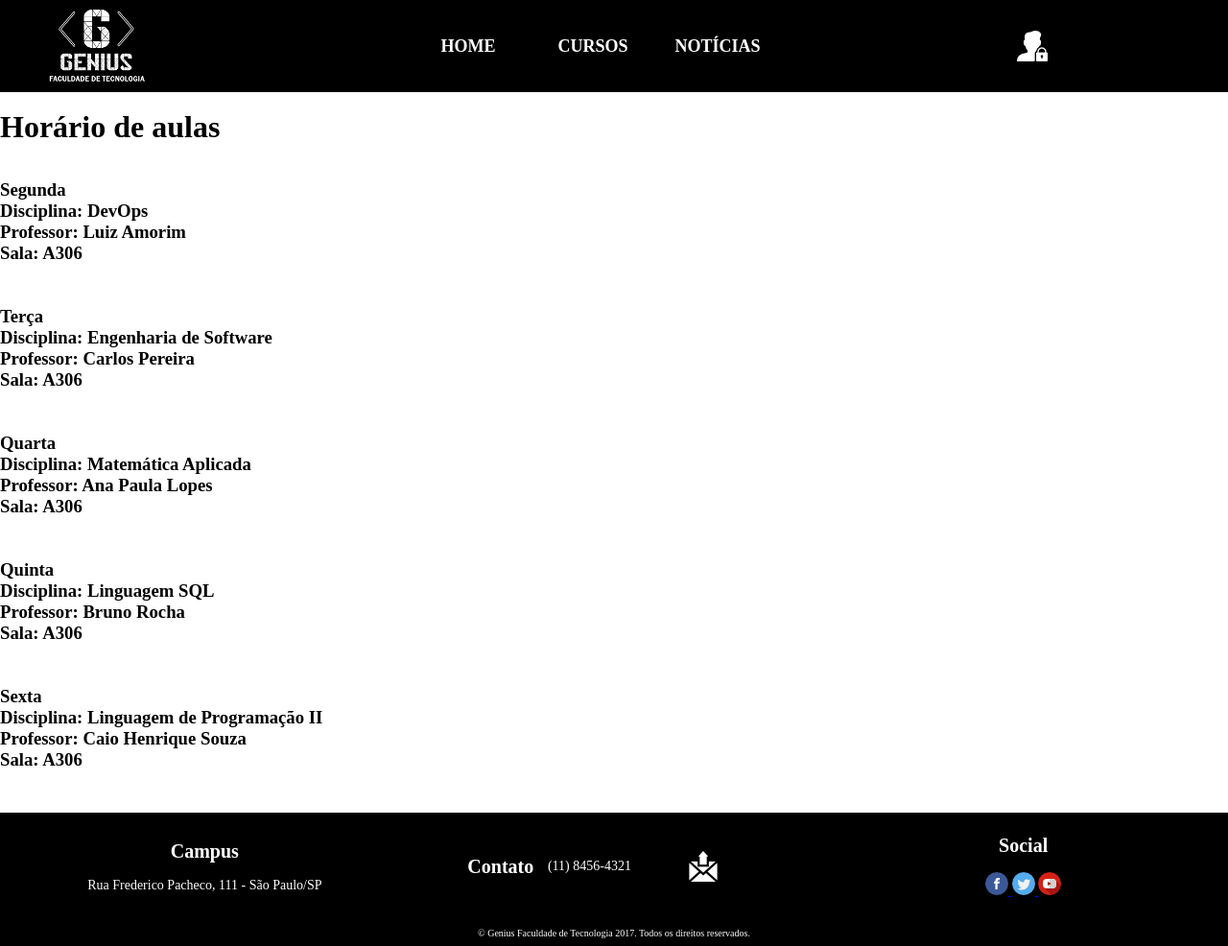
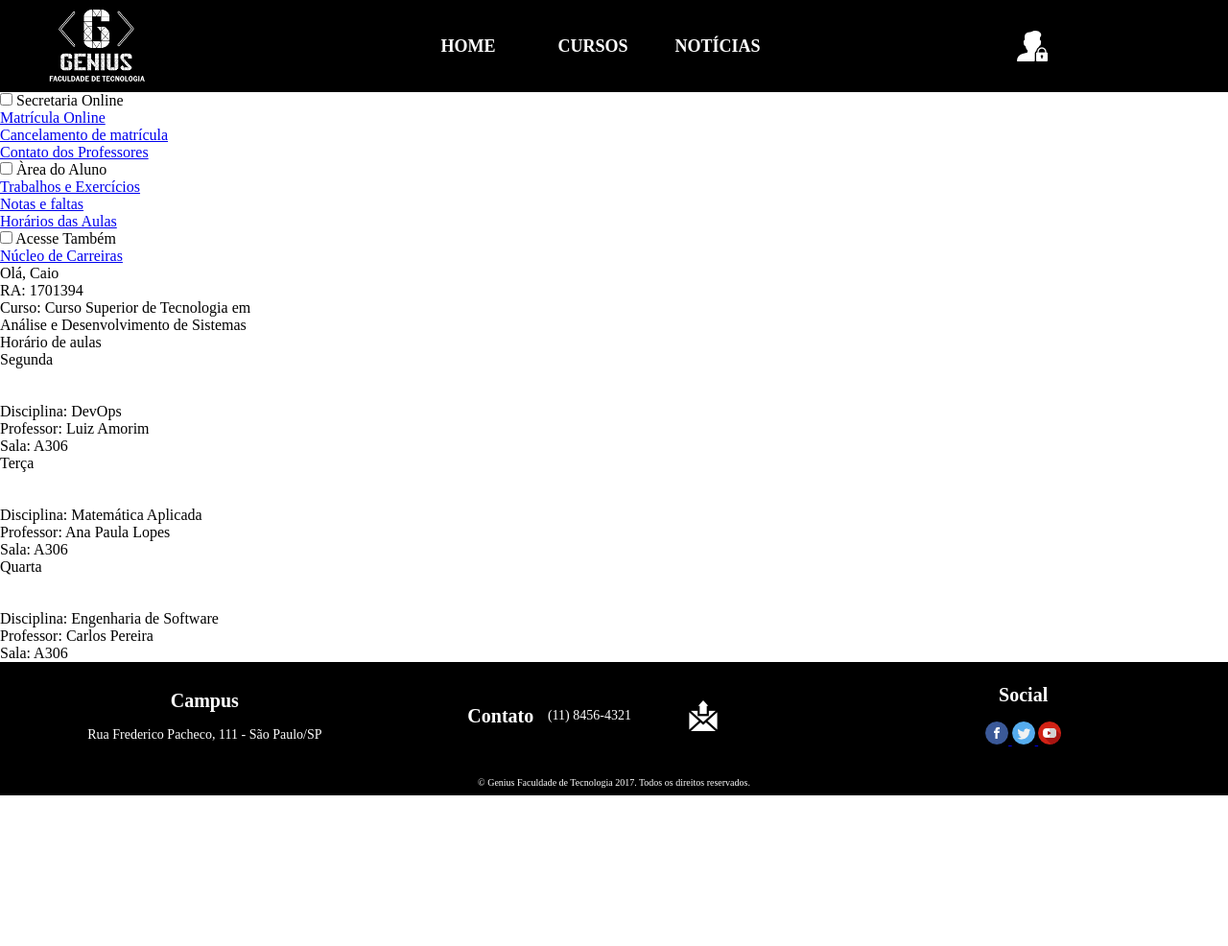
Before and after one commit to Caiohenri20/TecWeb-TF-2-ADS, a Django app: template core/templates/horario.html in a window 1280 px wide. Shown: the whole page at 96% size. After the commit the page ends 829 px from the top, so only its background shows below. Run offline with Django 3.2, Linux system fonts and the light colour scheme; the template is opened without the code that fills it, so the values that code supplies are empty; parts of the project's set-up code (start-up, migrations or seed data) failed here and were passed over.

Commit message:
Update horario.html

```diff
--- a/core/templates/horario.html
+++ b/core/templates/horario.html
@@ -1,52 +1,73 @@
 {% extends 'base.html' %}
 {% load static %}
-{% block title %} Horário {% endblock %}
+{% block title %} Cursos {% endblock %}
 {% block css %} href="{% static 'horario.css' %}" {% endblock %}
+
+
 {% block main %}
-<body>
+		<div class="containner">
+			<nav>
+				<div class="item">
+					<input type="checkbox" id="check1">
+					<label for="check1">Secretaria Online</label>
+					<ul>
+						<li><a href="formulario_cadastro.html">Matrícula Online</a></li>
+						<li><a href="formulario_cancelamento.html">Cancelamento de matrícula</a></li>
+						<li><a href="contatoprofessores.html">Contato dos Professores</a></li>
+					</ul>
+				</div>
+				<div class="item">
+					<input type="checkbox" id="check2">
+					<label for="check2">Àrea do Aluno</label>
+					<ul>
+						<li><a href="exerciciosetrabalhos_aluno.html">Trabalhos e Exercícios</a></li>
+						<li><a href="notas.html">Notas e faltas</a></li>
+						<li><a href="horario.html">Horários das Aulas</a></li>
+					</ul>
+				</div>
+				<div class="item">
+					<input type="checkbox" id="check3">
+					<label for="check3">Acesse Também</label>
+					<ul>
+						<li><a href="carreira.html">Núcleo de Carreiras</a></li>
+					</ul>
+				</div>
+			</nav>
+			<div class="painel">
+				<div class="logado">
+					<div class="logadoesquerdo">
+						Olá, Caio</br>
+						RA: 1701394</br>
+						Curso: Curso Superior de Tecnologia em</br>
+						Análise e Desenvolvimento de Sistemas
+					</div>
+				</div>
+				<div class="horariotitle">Horário de aulas</div>
+				<div class="mural-horario">
+					<div class="areasemana">
+						<div class="horariosemanas">
+							<div class="titlesemana">Segunda</div></br></br>
+							Disciplina: DevOps</br>
+							Professor: Luiz Amorim</br>
+							Sala: A306<br/>
+						</div>
 
-<div class="horários"><br/>
+						<div class="horariosemanas">
+						<div class="titlesemana">Terça</div></br></br>
+							Disciplina: Matemática Aplicada</br>
+							Professor: Ana Paula Lopes</br>
+							Sala: A306
+						</div>
 
-<h1>Horário de aulas</h1>
-<br/>
-<br/>
+						<div class="horariosemanas">
+						<div class="titlesemana">Quarta</div></br></br>
+							Disciplina: Engenharia de Software</br>
+							Professor: Carlos Pereira</br>
+							Sala: A306
+						</div>
+					</div>
 
-<h3>Segunda<br/>
-Disciplina: DevOps<br/>
-Professor: Luiz Amorim<br/>
-Sala: A306<br/>
-<br/>
-<br/>
+				</div>
+		</div>
 
-<h3>Terça<br/>
-Disciplina: Engenharia de Software<br/>
-Professor: Carlos Pereira<br/>
-Sala: A306<br/>
-<br/>
-<br/>
-
-<h3>Quarta<br/>
-Disciplina: Matemática Aplicada<br/>
-Professor: Ana Paula Lopes<br/>
-Sala: A306<br/>
-<br/>
-<br/>
-
-<h3>Quinta<br/>
-Disciplina: Linguagem SQL<br/>
-Professor: Bruno Rocha<br/>
-Sala: A306<br/>
-<br/>
-<br/>
-
-<h3>Sexta<br/>
-Disciplina: Linguagem de Programação II<br/>
-Professor: Caio Henrique Souza<br/>
-Sala: A306<br/>
-<br/>
-<br/>
-
-</div>
-</body>
-</html>
 {% endblock %}
```
